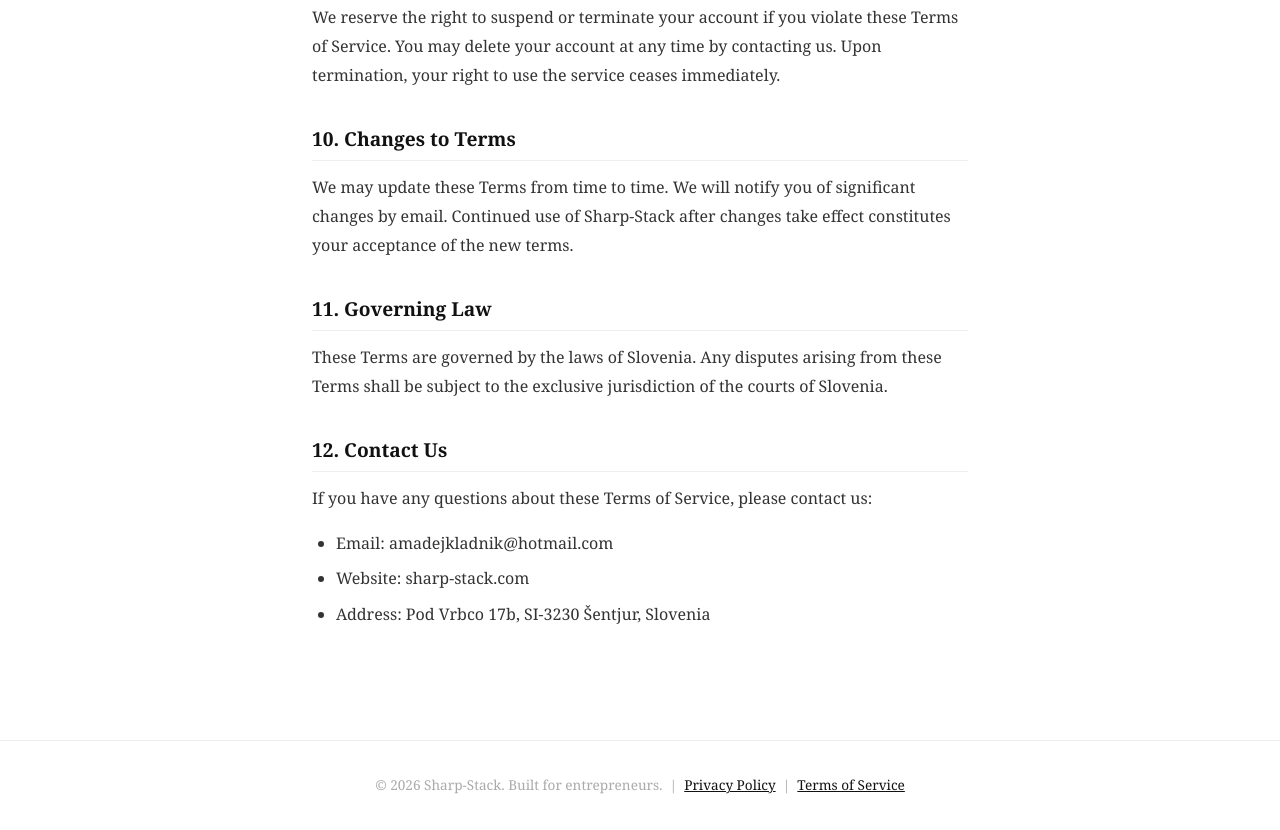
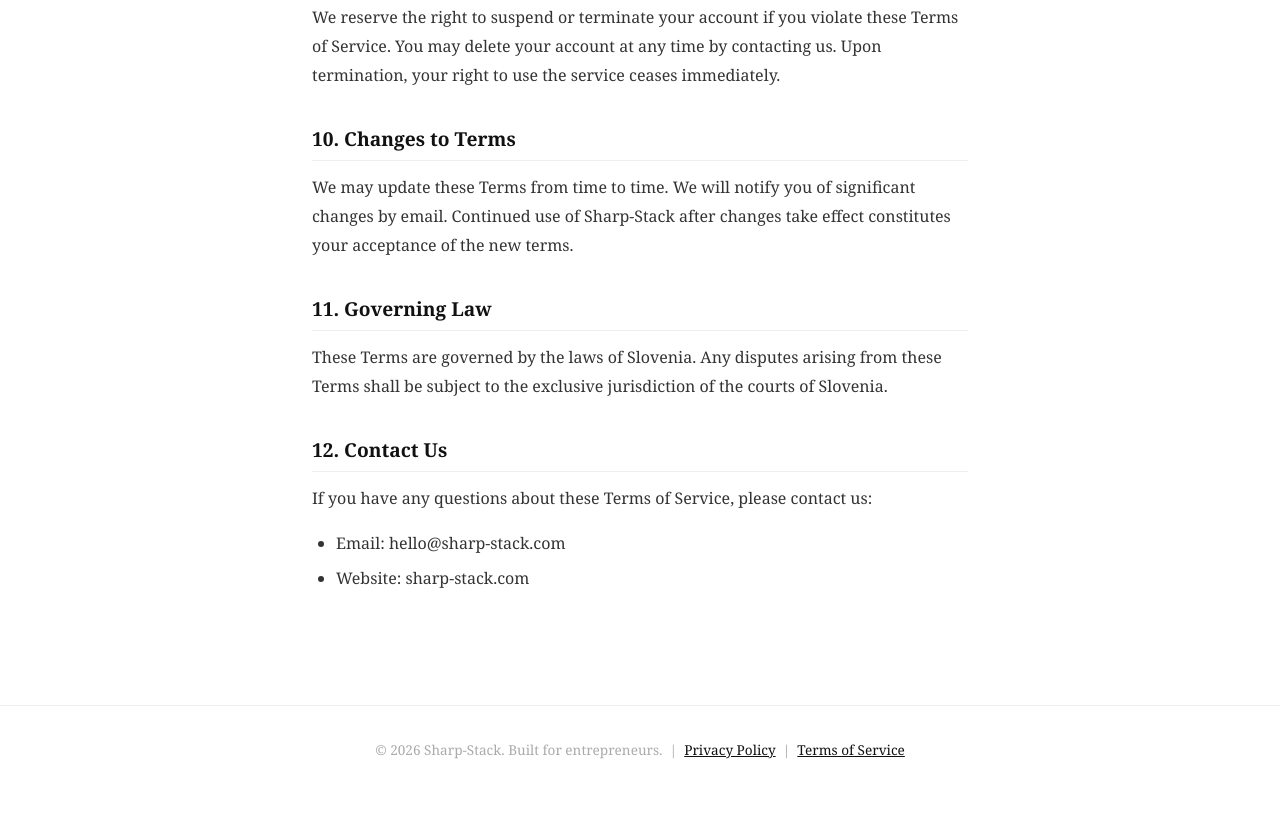
Before and after one commit to kindalkeditor-cmd/sharpstack, a website: page public/terms-of-service.html in a window 1280 px wide. Shown: the part 2343-3173 px from the top of the page. After the commit the page ends 3138 px from the top, so only its background shows below. Drawn offline with Linux system fonts and the light colour scheme.

Commit message:
Update terms-of-service.html

```diff
--- a/public/terms-of-service.html
+++ b/public/terms-of-service.html
@@ -91,9 +91,9 @@
   <h2>12. Contact Us</h2>
   <p>If you have any questions about these Terms of Service, please contact us:</p>
   <ul>
-    <li>Email: amadejkladnik@hotmail.com</li>
+    <li>Email: hello@sharp-stack.com</li>
     <li>Website: sharp-stack.com</li>
-    <li>Address: Pod Vrbco 17b, SI-3230 Šentjur, Slovenia</li>
+
   </ul>
 </div>
 
```
